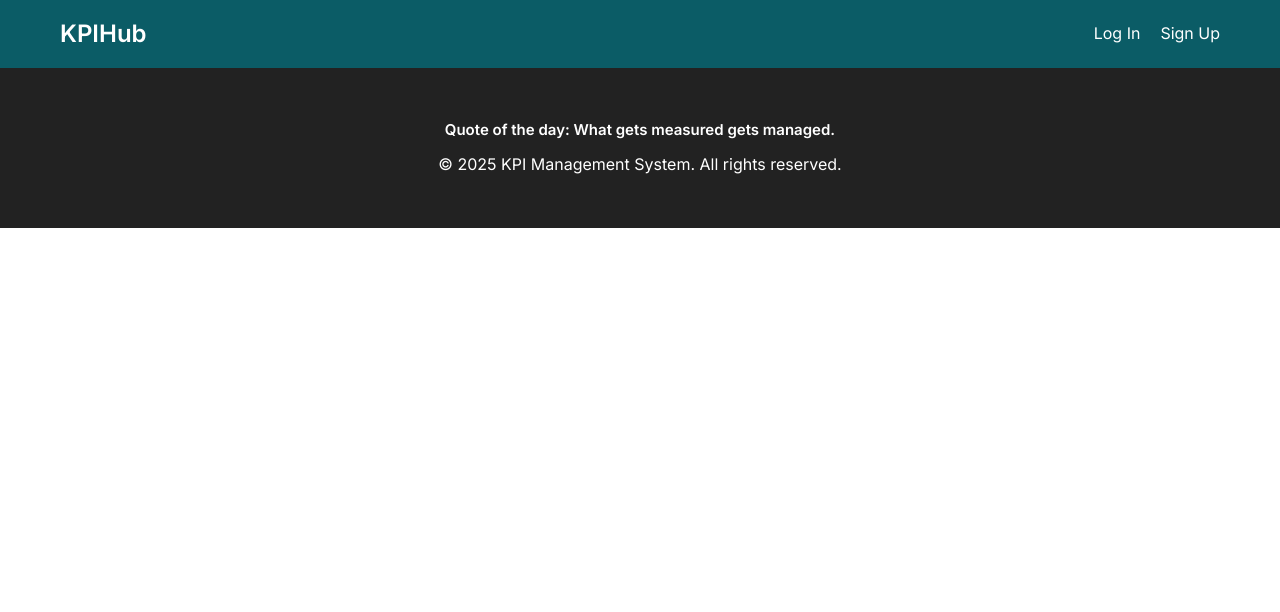
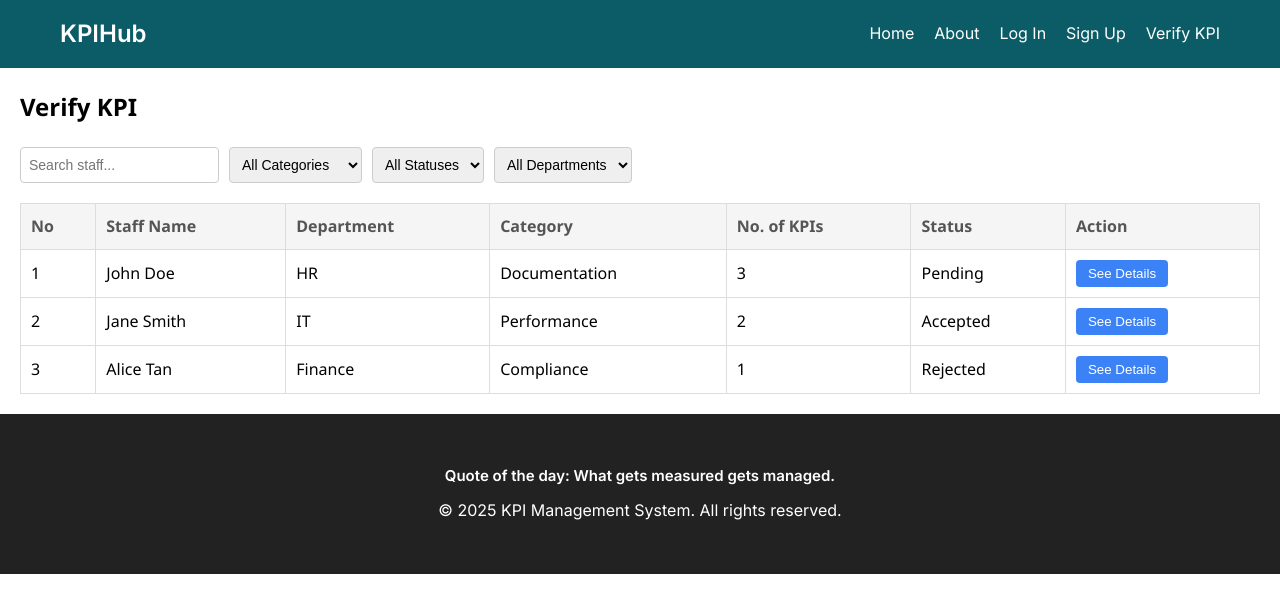
Before and after one commit to miraizz/wp_kpiApp, a React (Create React App) app: page /verify-kpi in a window 1280 px wide. Shown: the top 612 px of the page. Built offline with nearby package versions, Linux system fonts and the light colour scheme.

Commit message:
add verify kpi module

```diff
--- a/src/App.js
+++ b/src/App.js
@@ -8,6 +8,8 @@ import About from './pages/About';
 import Login from './pages/Login';
 import Signup from './pages/Signup';
 import Manager from './pages/Manager';
+import VerifyKPI from './pages/VerifyKPI'; // <-- to run the VerifyKPI component
+import KPIDetails from './pages/KPIDetails';
 
 function App() {
   return (
@@ -21,6 +23,8 @@ function App() {
           <Route path="/login" element={<Login />} />
           <Route path="/signup" element={<Signup />} />
           <Route path="/manager" element={<Manager />} />
+          <Route path="/verify-kpi" element={<VerifyKPI />} />
+          <Route path="/verify-kpi/:staffId" element={<KPIDetails />} />
         </Routes>
 
         <Footer />
--- a/src/components/Navbar.js
+++ b/src/components/Navbar.js
@@ -24,16 +24,22 @@ const Navbar = () => {
           </button>
 
           <div className="nav-links desktop-links">
+            <Link to="/">Home</Link>
+            <Link to="/about">About</Link>
             <Link to="/login">Log In</Link>
             <Link to="/signup">Sign Up</Link>
+            <Link to="/verify-kpi">Verify KPI</Link>
           </div>
         </div>
       </nav>
 
       {/* Mobile menu (separate element) */}
       <div className={`mobile-menu ${isOpen ? 'open' : ''}`}>
+        <Link to="/" onClick={() => setIsOpen(false)}>Home</Link>
+        <Link to="/about" onClick={() => setIsOpen(false)}>About</Link>
         <Link to="/login" onClick={() => setIsOpen(false)}>Log In</Link>
         <Link to="/signup" onClick={() => setIsOpen(false)}>Sign Up</Link>
+        <Link to="/verify-kpi" onClick={() => setIsOpen(false)}>Verify KPI</Link>
       </div>
     </>
   );
--- /dev/null
+++ b/src/pages/KPIDetails.css
@@ -0,0 +1,70 @@
+
+.details-container {
+    padding: 20px;
+    font-family: 'Segoe UI', Tahoma, Geneva, Verdana, sans-serif;
+  }
+
+  .details-container h2 {
+    margin-bottom: 20px;
+  }
+
+  .kpi-detail-box {
+    border: 1px solid #ddd;
+    border-radius: 6px;
+    padding: 15px;
+    margin-bottom: 15px;
+    background-color: #f9f9f9;
+  }
+
+  .kpi-detail-box h4 {
+    margin: 0 0 10px 0;
+    color: #333;
+  }
+
+  .kpi-detail-box p {
+    margin: 4px 0;
+  }
+
+  .actions {
+    margin-top: 10px;
+  }
+
+  .actions button {
+    margin-right: 10px;
+    padding: 6px 12px;
+    border: none;
+    border-radius: 4px;
+    color: white;
+    cursor: pointer;
+  }
+
+  .actions .accept {
+    background-color: #22c55e;
+  }
+
+  .actions .reject {
+    background-color: #ef4444;
+  }
+
+  .actions .accept:hover {
+    background-color: #16a34a;
+  }
+
+  .actions .reject:hover {
+    background-color: #dc2626;
+  }
+
+  .back-button {
+    margin: 20px 0;
+    padding: 8px 16px;
+    background-color: #f0f0f0;
+    border: 1px solid #ccc;
+    border-radius: 6px;
+    cursor: pointer;
+    font-size: 14px;
+    transition: background-color 0.3s ease;
+  }
+
+  .back-button:hover {
+    background-color: #e2e2e2;
+  }
--- /dev/null
+++ b/src/pages/KPIDetails.js
@@ -0,0 +1,63 @@
+import React, { useState } from 'react';
+import { useParams, useNavigate } from 'react-router-dom';
+import './KPIDetails.css';
+
+
+const kpis = [
+  {
+    staffId: 1,
+    kpis: [
+      {
+        id: 101,
+        title: 'Complete Annual Report',
+        category: 'Documentation',
+        dueDate: '2025-06-15',
+        evidence: '/files/annual-report.pdf',
+        status: 'Pending',
+      },
+    ],
+  },
+];
+
+const KPIDetails = () => {
+  const { staffId } = useParams();
+  const navigate = useNavigate();
+  const [data, setData] = useState(kpis.find(k => k.staffId === parseInt(staffId)));
+
+  const handleStatusChange = (kpiId, newStatus) => {
+    const updatedKPIs = data.kpis.map(kpi =>
+      kpi.id === kpiId ? { ...kpi, status: newStatus } : kpi
+    );
+    setData({ ...data, kpis: updatedKPIs });
+  };
+
+  const handleBack = () => {
+    navigate('/verify-kpi');
+  };
+
+  return (
+    <div className="container">
+      <button onClick={handleBack} className="back-button">← Back</button>
+      <h2>KPI Details</h2>
+      {data.kpis.map(kpi => (
+        <div key={kpi.id} className="kpi-card">
+          <h3>{kpi.title}</h3>
+          <p><strong>Category:</strong> {kpi.category}</p>
+          <p><strong>Due Date:</strong> {kpi.dueDate}</p>
+          <p><strong>Status:</strong> {kpi.status}</p>
+          <a href={kpi.evidence} download>
+            <button>Download Evidence</button>
+          </a>
+          {kpi.status === 'Pending' && (
+            <>
+              <button onClick={() => handleStatusChange(kpi.id, 'Accepted')}>Accept</button>
+              <button onClick={() => handleStatusChange(kpi.id, 'Rejected')}>Reject</button>
+            </>
+          )}
+        </div>
+      ))}
+    </div>
+  );
+};
+
+export default KPIDetails;
--- /dev/null
+++ b/src/pages/VerifyKPI.css
@@ -0,0 +1,57 @@
+.container {
+    padding: 20px;
+    font-family: 'Segoe UI', Tahoma, Geneva, Verdana, sans-serif;
+  }
+
+  h2 {
+    margin-bottom: 20px;
+  }
+
+  .filter-section {
+    display: flex;
+    gap: 10px;
+    margin-bottom: 20px;
+    flex-wrap: wrap;
+  }
+
+  .filter-section input,
+  .filter-section select {
+    padding: 8px;
+    font-size: 14px;
+    border: 1px solid #ccc;
+    border-radius: 4px;
+  }
+
+  .kpi-table {
+    width: 100%;
+    border-collapse: collapse;
+  }
+
+  .kpi-table th,
+  .kpi-table td {
+    padding: 10px;
+    border: 1px solid #ddd;
+    text-align: left;
+  }
+
+  .kpi-table th {
+    background-color: #f5f5f5;
+    color: #555;
+  }
+
+  .kpi-table tr:hover {
+    background-color: #f9f9f9;
+  }
+
+  button {
+    background-color: #3b82f6;
+    color: white;
+    padding: 6px 12px;
+    border: none;
+    border-radius: 4px;
+    cursor: pointer;
+  }
+
+  button:hover {
+    background-color: #2563eb;
+  }
--- /dev/null
+++ b/src/pages/VerifyKPI.js
@@ -0,0 +1,131 @@
+import React, { useState } from 'react';
+import { Link } from 'react-router-dom';
+import './VerifyKPI.css';
+
+
+const allData = [
+  {
+    id: 1,
+    name: 'John Doe',
+    department: 'HR',
+    category: 'Documentation',
+    kpiCount: 3,
+    status: 'Pending',
+  },
+  {
+    id: 2,
+    name: 'Jane Smith',
+    department: 'IT',
+    category: 'Performance',
+    kpiCount: 2,
+    status: 'Accepted',
+  },
+  {
+    id: 3,
+    name: 'Alice Tan',
+    department: 'Finance',
+    category: 'Compliance',
+    kpiCount: 1,
+    status: 'Rejected',
+  },
+];
+
+const VerifyKPI = () => {
+  const [searchTerm, setSearchTerm] = useState('');
+  const [filters, setFilters] = useState({
+    category: '',
+    status: '',
+    department: '',
+  });
+
+  const handleFilterChange = (e) => {
+    const { name, value } = e.target;
+    setFilters({ ...filters, [name]: value });
+  };
+
+  const filteredData = allData.filter((item) => {
+    return (
+      item.name.toLowerCase().includes(searchTerm.toLowerCase()) &&
+      (filters.category ? item.category === filters.category : true) &&
+      (filters.status ? item.status === filters.status : true) &&
+      (filters.department ? item.department === filters.department : true)
+    );
+  });
+
+  return (
+    <div className="container">
+      <h2>Verify KPI</h2>
+
+      {/* Search & Filter Section */}
+      <div className="filter-section">
+        <input
+          type="text"
+          placeholder="Search staff..."
+          value={searchTerm}
+          onChange={(e) => setSearchTerm(e.target.value)}
+        />
+
+        <select name="category" value={filters.category} onChange={handleFilterChange}>
+          <option value="">All Categories</option>
+          <option value="Documentation">Documentation</option>
+          <option value="Performance">Performance</option>
+          <option value="Compliance">Compliance</option>
+        </select>
+
+        <select name="status" value={filters.status} onChange={handleFilterChange}>
+          <option value="">All Statuses</option>
+          <option value="Pending">Pending</option>
+          <option value="Accepted">Accepted</option>
+          <option value="Rejected">Rejected</option>
+        </select>
+
+        <select name="department" value={filters.department} onChange={handleFilterChange}>
+          <option value="">All Departments</option>
+          <option value="HR">HR</option>
+          <option value="IT">IT</option>
+          <option value="Finance">Finance</option>
+        </select>
+      </div>
+
+      {/* KPI Table */}
+      <table className="kpi-table">
+        <thead>
+          <tr>
+            <th>No</th>
+            <th>Staff Name</th>
+            <th>Department</th>
+            <th>Category</th>
+            <th>No. of KPIs</th>
+            <th>Status</th>
+            <th>Action</th>
+          </tr>
+        </thead>
+        <tbody>
+          {filteredData.length > 0 ? (
+            filteredData.map((staff, index) => (
+              <tr key={staff.id}>
+                <td>{index + 1}</td>
+                <td>{staff.name}</td>
+                <td>{staff.department}</td>
+                <td>{staff.category}</td>
+                <td>{staff.kpiCount}</td>
+                <td>{staff.status}</td>
+                <td>
+                  <Link to={`/verify-kpi/${staff.id}`}>
+                    <button>See Details</button>
+                  </Link>
+                </td>
+              </tr>
+            ))
+          ) : (
+            <tr>
+              <td colSpan="7">No results found.</td>
+            </tr>
+          )}
+        </tbody>
+      </table>
+    </div>
+  );
+};
+
+export default VerifyKPI;
```
